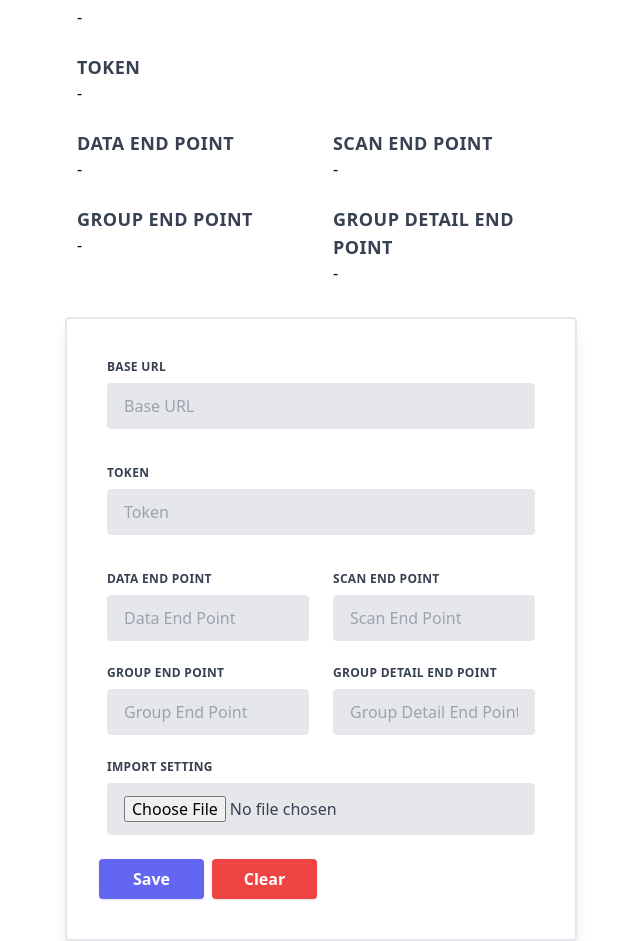
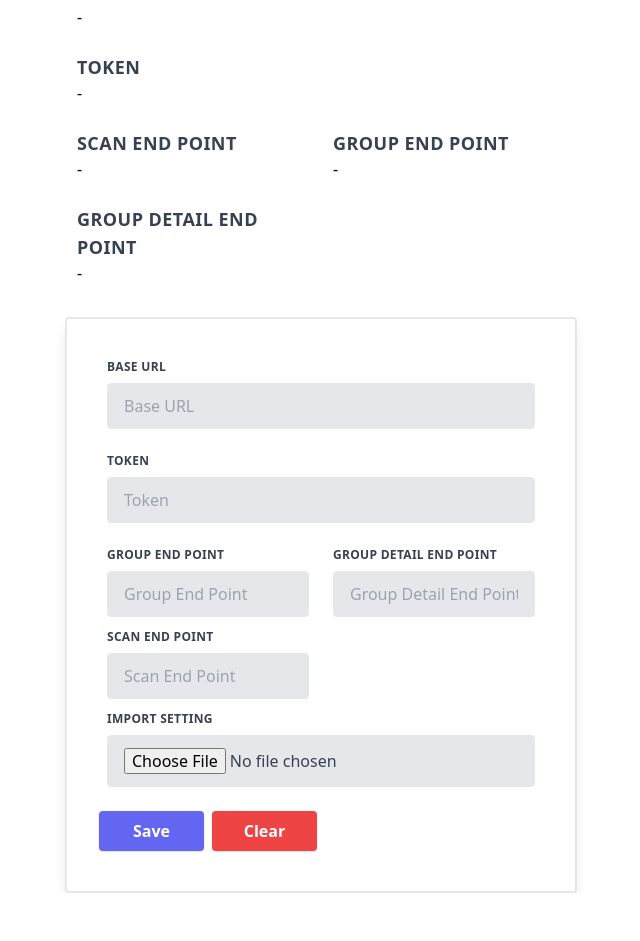
Before and after one commit to tcandra24/qr-code-scanner-react, a React (Vite) app: page /setting in a window 1280 px wide. Shown: the part 163-1104 px from the top of the page, without its empty margins (319-959 px from the left). After the commit the page ends 1056 px from the top, so only its background shows below. Built offline with nearby package versions, Linux system fonts and the light colour scheme.

Commit message:
Rev. Clean Code, Add Component & Install Formik, Yup

```diff
--- a/package.json
+++ b/package.json
@@ -13,10 +13,12 @@
     "@tanstack/react-query": "^5.55.4",
     "@yudiel/react-qr-scanner": "^2.0.8",
     "axios": "^1.7.7",
+    "formik": "^2.4.6",
     "react": "^18.3.1",
     "react-dom": "^18.3.1",
     "react-router-dom": "^6.26.2",
-    "react-toastify": "^10.0.5"
+    "react-toastify": "^10.0.5",
+    "yup": "^1.4.0"
   },
   "devDependencies": {
     "@eslint/js": "^9.9.0",
--- /dev/null
+++ b/src/components/card-image.jsx
@@ -0,0 +1,19 @@
+import { Link } from "react-router-dom";
+
+const CardImage = ({ group }) => {
+  return (
+    <>
+      <div className="lg:w-1/4 w-full rounded overflow-hidden shadow-lg">
+        <Link to={`/group/${group.slug}`} className="w-full">
+          <img className="w-full" src={group.image} alt={group.slug} />
+        </Link>
+        <div className="px-6 py-4">
+          <div className="font-bold text-xl mb-2">{group.name}</div>
+          <p className="text-gray-700 text-base">{group.description}</p>
+        </div>
+      </div>
+    </>
+  );
+};
+
+export default CardImage;
--- /dev/null
+++ b/src/constants/settingTypes.js
@@ -0,0 +1,5 @@
+export const SET_BASE_URL = "SET_BASE_URL";
+export const SET_TOKEN = "SET_TOKEN";
+export const SET_SCAN_END_POINT = "SET_SCAN_END_POINT";
+export const SET_GROUP_END_POINT = "SET_GROUP_END_POINT";
+export const SET_GROUP_DETAIL_END_POINT = "SET_GROUP_DETAIL_END_POINT";
--- /dev/null
+++ b/src/hooks/useSettings.js
@@ -0,0 +1,38 @@
+import { useState } from "react";
+
+const useSettings = () => {
+  const [form, setForm] = useState({
+    base_url: "",
+    token: "",
+    scan_end_point: "",
+    group_end_point: "",
+    group_detail_end_point: "",
+  });
+
+  const handleInputChange = (e) => {
+    const { name, value } = e.target;
+    setForm((prevState) => ({
+      ...prevState,
+      [name]: value,
+    }));
+  };
+
+  const clearForm = () => {
+    setForm({
+      base_url: "",
+      token: "",
+      scan_end_point: "",
+      group_end_point: "",
+      group_detail_end_point: "",
+    });
+  };
+
+  return {
+    form,
+    handleInputChange,
+    setForm,
+    clearForm,
+  };
+};
+
+export default useSettings;
--- a/src/services/api.js
+++ b/src/services/api.js
@@ -1,10 +1,5 @@
 //import axios
 import axios from "axios";
-
-// const Api = axios.create({
-//   //set default endpoint API
-//   baseURL: import.meta.env.VITE_API_URL,
-// });
 
 const Api = (baseUrl) => {
   return axios.create({
--- /dev/null
+++ b/src/utils/dispatchActions.js
@@ -0,0 +1,24 @@
+import {
+  SET_BASE_URL,
+  SET_TOKEN,
+  SET_SCAN_END_POINT,
+  SET_GROUP_END_POINT,
+  SET_GROUP_DETAIL_END_POINT,
+} from "../constants/settingTypes";
+
+export const dispatchAction = (dispatch, key, value) => {
+  const actionTypes = {
+    base_url: SET_BASE_URL,
+    token: SET_TOKEN,
+    scan_end_point: SET_SCAN_END_POINT,
+    group_end_point: SET_GROUP_END_POINT,
+    group_detail_end_point: SET_GROUP_DETAIL_END_POINT,
+  };
+
+  if (value !== undefined) {
+    dispatch({
+      type: actionTypes[key],
+      payload: value,
+    });
+  }
+};
--- /dev/null
+++ b/src/utils/validation.js
@@ -0,0 +1,13 @@
+import * as Yup from "yup";
+
+export const validationSettingSchema = Yup.object({
+  base_url: Yup.string()
+    .url("URL tidak valid")
+    .required("Base URL wajib diisi"),
+  token: Yup.string().required("Token wajib diisi"),
+  scan_end_point: Yup.string().required("Scan End Point wajib diisi"),
+  group_end_point: Yup.string().required("Group End Point wajib diisi"),
+  group_detail_end_point: Yup.string().required(
+    "Group Detail End Point wajib diisi"
+  ),
+});
--- a/src/views/group-data/index.jsx
+++ b/src/views/group-data/index.jsx
@@ -1,23 +1,26 @@
 import DefaultLayout from "../../layouts/Default";
 import { useEffect, useReducer } from "react";
-import { Link } from "react-router-dom";
 import { dataReducer, INITIAL_STATE } from "../../reducers/dataReducer";
 import { useAppState } from "../../providers/appProvider";
 import { toast } from "react-toastify";
+
+// components
+import CardImage from "../../components/card-image";
 
 import api from "../../services/api";
 
 const Index = () => {
   const [stateData, dispatchData] = useReducer(dataReducer, INITIAL_STATE);
-  const { baseUrl, groupEndPoint, groupDetailEndPoint, token } = useAppState();
+  const { base_url, group_end_point, group_detail_end_point, token } =
+    useAppState();
 
   const getData = async () => {
-    if (baseUrl && groupEndPoint && groupDetailEndPoint) {
+    if (base_url && group_end_point && group_detail_end_point) {
       try {
-        const apiService = api(baseUrl);
+        const apiService = api(base_url);
         apiService.defaults.headers.common["Authorization"] = token;
 
-        const { data } = await apiService.get(groupEndPoint);
+        const { data } = await apiService.get(group_end_point);
 
         if (!data.success) {
           throw new Error(data.message);
@@ -43,11 +46,11 @@ const Index = () => {
         {stateData.groups && stateData.groups.length === 0 && (
           <div className="lg:w-1/4 w-full">
             <div
-              class="flex items-center p-4 mb-4 text-sm text-blue-800 rounded-lg bg-blue-50"
+              className="flex items-center p-4 mb-4 text-sm text-blue-800 rounded-lg bg-blue-50"
               role="alert"
             >
               <svg
-                class="flex-shrink-0 inline w-4 h-4 me-3"
+                className="flex-shrink-0 inline w-4 h-4 me-3"
                 aria-hidden="true"
                 xmlns="http://www.w3.org/2000/svg"
                 fill="currentColor"
@@ -55,9 +58,9 @@ const Index = () => {
               >
                 <path d="M10 .5a9.5 9.5 0 1 0 9.5 9.5A9.51 9.51 0 0 0 10 .5ZM9.5 4a1.5 1.5 0 1 1 0 3 1.5 1.5 0 0 1 0-3ZM12 15H8a1 1 0 0 1 0-2h1v-3H8a1 1 0 0 1 0-2h2a1 1 0 0 1 1 1v4h1a1 1 0 0 1 0 2Z" />
               </svg>
-              <span class="sr-only">Info</span>
+              <span className="sr-only">Info</span>
               <div>
-                <span class="font-medium">Info!</span> Group is Empty
+                <span className="font-medium">Info!</span> Group is Empty
               </div>
             </div>
           </div>
@@ -65,19 +68,8 @@ const Index = () => {
 
         {stateData.groups &&
           stateData.groups.length > 0 &&
-          stateData.groups.map((group) => (
-            <div
-              className="lg:w-1/4 w-full rounded overflow-hidden shadow-lg"
-              key={group.id}
-            >
-              <Link to={`/group/${group.slug}`} className="w-full">
-                <img className="w-full" src={group.image} alt={group.slug} />
-              </Link>
-              <div className="px-6 py-4">
-                <div className="font-bold text-xl mb-2">{group.name}</div>
-                <p className="text-gray-700 text-base">{group.description}</p>
-              </div>
-            </div>
+          stateData.groups.map((group, index) => (
+            <CardImage key={index} group={group} />
           ))}
       </div>
     </DefaultLayout>
--- a/src/views/group-data/show.jsx
+++ b/src/views/group-data/show.jsx
@@ -9,16 +9,18 @@ import api from "../../services/api";
 
 const Show = () => {
   const [stateData, dispatchData] = useReducer(dataReducer, INITIAL_STATE);
-  const { baseUrl, groupDetailEndPoint, token } = useAppState();
+  const { base_url, group_detail_end_point, token } = useAppState();
 
   const { slug } = useParams();
 
   const getData = async () => {
     try {
-      const apiService = api(baseUrl);
+      const apiService = api(base_url);
       apiService.defaults.headers.common["Authorization"] = token;
 
-      const { data } = await apiService.get(`${groupDetailEndPoint}/${slug}`);
+      const { data } = await apiService.get(
+        `${group_detail_end_point}/${slug}`
+      );
 
       if (!data.success) {
         throw new Error(data.message);
--- a/src/views/home/index.jsx
+++ b/src/views/home/index.jsx
@@ -13,7 +13,7 @@ const Home = () => {
   const [selectedCamera, setSelectedCamera] = useState("");
   const [resultScan, setResultScan] = useState("");
 
-  const { baseUrl, scanEndPoint, token } = useAppState();
+  const { base_url, scan_end_point, token } = useAppState();
 
   const getDevices = async () => {
     const devices = await navigator.mediaDevices.enumerateDevices();
@@ -40,12 +40,12 @@ const Home = () => {
 
     setResultScan(value);
 
-    if (baseUrl && scanEndPoint) {
+    if (base_url && scan_end_point) {
       try {
-        const apiService = api(baseUrl);
+        const apiService = api(base_url);
         apiService.defaults.headers.common["Authorization"] = token;
 
-        const { data } = await apiService.post(scanEndPoint, {
+        const { data } = await apiService.post(scan_end_point, {
           token: value,
         });
 
--- a/src/views/setting/index.jsx
+++ b/src/views/setting/index.jsx
@@ -1,42 +1,44 @@
-import { useRef, useState } from "react";
+import { useCallback, useRef, useState } from "react";
 import { useAppDispatch } from "../../providers/appProvider";
 import DefaultLayout from "../../layouts/Default";
 import { useAppState } from "../../providers/appProvider";
 
+import { Formik, Form, Field, ErrorMessage } from "formik";
+import { validationSettingSchema } from "../../utils/validation";
+
+import useSettings from "../../hooks/useSettings";
+import { dispatchAction } from "../../utils/dispatchActions";
+
 import { toast } from "react-toastify";
 
 const Setting = () => {
-  const [baseUrl, setBaseUrl] = useState("");
-  const [token, setToken] = useState("");
-  const [dataEndPoint, setDataEndPoint] = useState("");
-  const [scanEndPoint, setScanEndPoint] = useState("");
-  const [groupEndPoint, setGroupEndPoint] = useState("");
-  const [groupDetailEndPoint, setGroupDetailEndPoint] = useState("");
+  const { clearForm, form } = useSettings();
 
   const fileInput = useRef("");
+  const dispatch = useAppDispatch();
 
-  const dispatch = useAppDispatch();
   const {
-    baseUrl: baseUrlState,
-    token: tokenState,
-    dataEndPoint: dataEndPointState,
-    scanEndPoint: scanEndPointState,
-    groupEndPoint: groupEndPointState,
-    groupDetailEndPoint: groupDetailEndPointState,
+    base_url: base_url_state,
+    token: token_state,
+    scan_end_point: scan_end_point_state,
+    group_end_point: group_end_point_state,
+    group_detail_end_point: group_detail_end_point_state,
   } = useAppState();
 
-  const readFile = (files) => {
+  const readFile = (files, setFieldValue) => {
     const fileReader = new FileReader();
     fileReader.onloadend = () => {
       try {
         const jsonData = JSON.parse(fileReader.result);
 
-        setBaseUrl(jsonData.baseUrl);
-        setToken(jsonData.token);
-        setDataEndPoint(jsonData.dataEndPoint);
-        setScanEndPoint(jsonData.scanEndPoint);
-        setGroupEndPoint(jsonData.groupEndPoint);
-        setGroupDetailEndPoint(jsonData.groupDetailEndPoint);
+        setFieldValue("base_url", jsonData.base_url);
+        setFieldValue("token", jsonData.token);
+        setFieldValue("scan_end_point", jsonData.scan_end_point);
+        setFieldValue("group_end_point", jsonData.group_end_point);
+        setFieldValue(
+          "group_detail_end_point",
+          jsonData.group_detail_end_point
+        );
       } catch (error) {
         toast.error(error.message);
       }
@@ -45,106 +47,28 @@ const Setting = () => {
     fileReader.readAsText(files.current.files[0], "UTF-8");
   };
 
-  const submit = (e) => {
-    e.preventDefault();
-
-    if (baseUrl) {
-      dispatch({
-        type: "SET_BASE_URL",
-        payload: baseUrl,
+  const handleSubmit = useCallback(
+    (values, { resetForm }) => {
+      Object.keys(values).forEach((key) => {
+        if (values[key]) {
+          dispatchAction(dispatch, key, values[key]);
+        }
       });
 
-      setBaseUrl("");
-    }
+      resetForm();
+      fileInput.current.value = "";
+    },
+    [dispatch]
+  );
 
-    if (token) {
-      dispatch({
-        type: "SET_TOKEN",
-        payload: token,
+  const clear = useCallback(() => {
+    Object.keys(form).forEach((key) => {
+      dispatchAction(dispatch, key, null);
     });
 
-      setToken("");
-    }
-
-    if (dataEndPoint) {
-      dispatch({
-        type: "SET_DATA_END_POINT",
-        payload: dataEndPoint,
-      });
-
-      setDataEndPoint("");
-    }
-
-    if (scanEndPoint) {
-      dispatch({
-        type: "SET_SCAN_END_POINT",
-        payload: scanEndPoint,
-      });
-
-      setScanEndPoint("");
-    }
-
-    if (groupEndPoint) {
-      dispatch({
-        type: "SET_GROUP_END_POINT",
-        payload: groupEndPoint,
-      });
-
-      setGroupEndPoint("");
-    }
-
-    if (groupDetailEndPoint) {
-      dispatch({
-        type: "SET_GROUP_DETAIL_END_POINT",
-        payload: groupDetailEndPoint,
-      });
-
-      setGroupDetailEndPoint("");
-    }
-
+    clearForm();
     fileInput.current.value = "";
-  };
-
-  const clear = () => {
-    dispatch({
-      type: "SET_BASE_URL",
-      payload: "",
-    });
-
-    dispatch({
-      type: "SET_TOKEN",
-      payload: "",
-    });
-
-    dispatch({
-      type: "SET_DATA_END_POINT",
-      payload: "",
-    });
-
-    dispatch({
-      type: "SET_SCAN_END_POINT",
-      payload: "",
-    });
-
-    dispatch({
-      type: "SET_GROUP_END_POINT",
-      payload: "",
-    });
-
-    dispatch({
-      type: "SET_GROUP_DETAIL_END_POINT",
-      payload: "",
-    });
-
-    setBaseUrl("");
-    setToken("");
-    setDataEndPoint("");
-    setScanEndPoint("");
-    setGroupEndPoint("");
-    setGroupDetailEndPoint("");
-
-    fileInput.current.value = "";
-  };
+  }, [dispatch, form, clearForm]);
 
   return (
     <>
@@ -156,69 +80,70 @@ const Setting = () => {
                 <h3 className="uppercase tracking-wide text-gray-700 text-lg font-bold">
                   Base URL
                 </h3>
-                <p className="text-base">{baseUrlState ? baseUrlState : "-"}</p>
+                <p className="text-base">{base_url_state ?? "-"}</p>
               </div>
               <div className="w-full px-3 mb-6 md:mb-0 p-3">
                 <h3 className="uppercase tracking-wide text-gray-700 text-lg font-bold">
                   Token
                 </h3>
-                <p className="break-all">{tokenState ? tokenState : "-"}</p>
-              </div>
-              <div className="w-full md:w-1/2 px-3 mb-6 md:mb-0 p-3">
-                <h3 className="uppercase tracking-wide text-gray-700 text-lg font-bold">
-                  Data End Point
-                </h3>
-                <p className="text-base">
-                  {dataEndPointState ? dataEndPointState : "-"}
-                </p>
+                <p className="break-all">{token_state ?? "-"}</p>
               </div>
               <div className="w-full md:w-1/2 px-3 mb-6 md:mb-0 p-3">
                 <h3 className="uppercase tracking-wide text-gray-700 text-lg font-bold">
                   Scan End Point
                 </h3>
-                <p className="text-base">
-                  {scanEndPointState ? scanEndPointState : "-"}
-                </p>
+                <p className="text-base">{scan_end_point_state ?? "-"}</p>
               </div>
               <div className="w-full md:w-1/2 px-3 mb-6 md:mb-0 p-3">
                 <h3 className="uppercase tracking-wide text-gray-700 text-lg font-bold">
                   Group End Point
                 </h3>
-                <p className="text-base">
-                  {groupEndPointState ? groupEndPointState : "-"}
-                </p>
+                <p className="text-base">{group_end_point_state ?? "-"}</p>
               </div>
               <div className="w-full md:w-1/2 px-3 mb-6 md:mb-0 p-3">
                 <h3 className="uppercase tracking-wide text-gray-700 text-lg font-bold">
                   Group Detail End Point
                 </h3>
                 <p className="text-base">
-                  {groupDetailEndPointState ? groupDetailEndPointState : "-"}
+                  {group_detail_end_point_state ?? "-"}
                 </p>
               </div>
             </div>
           </div>
         </div>
         <div className="max-w-lg rounded mx-auto overflow-hidden shadow-lg p-10 border-2">
-          <form className="w-full max-w-lg" onSubmit={submit}>
+          <Formik
+            initialValues={form}
+            validationSchema={validationSettingSchema}
+            onSubmit={handleSubmit}
+          >
+            {({ setFieldValue }) => (
+              <Form className="w-full max-w-lg">
+                {/* Base URL */}
                 <div className="flex flex-wrap -mx-3 mb-6">
                   <div className="w-full px-3">
                     <label
                       className="block uppercase tracking-wide text-gray-700 text-xs font-bold mb-2"
-                  htmlFor="base-url"
+                      htmlFor="baseUrl"
                     >
                       Base URL
                     </label>
-                <input
-                  className="appearance-none block w-full bg-gray-200 text-gray-700 border border-gray-200 rounded py-3 px-4 mb-3 leading-tight focus:outline-none focus:bg-white focus:border-gray-500"
-                  id="base-url"
+                    <Field
+                      className="appearance-none block w-full bg-gray-200 text-gray-700 border border-gray-200 rounded py-3 px-4 leading-tight focus:outline-none focus:bg-white focus:border-gray-500"
+                      id="baseUrl"
+                      name="base_url"
                       type="text"
-                  onChange={(e) => setBaseUrl(e.target.value)}
-                  value={baseUrl}
                       placeholder="Base URL"
+                    />
+                    <ErrorMessage
+                      name="base_url"
+                      component="div"
+                      className="text-red-500 text-xs italic"
                     />
                   </div>
                 </div>
+
+                {/* Token */}
                 <div className="flex flex-wrap -mx-3 mb-6">
                   <div className="w-full px-3">
                     <label
@@ -227,84 +152,90 @@ const Setting = () => {
                     >
                       Token
                     </label>
-                <input
-                  className="appearance-none block w-full bg-gray-200 text-gray-700 border border-gray-200 rounded py-3 px-4 mb-3 leading-tight focus:outline-none focus:bg-white focus:border-gray-500"
+                    <Field
+                      className="appearance-none block w-full bg-gray-200 text-gray-700 border border-gray-200 rounded py-3 px-4 leading-tight focus:outline-none focus:bg-white focus:border-gray-500"
                       id="token"
+                      name="token"
                       type="text"
-                  onChange={(e) => setToken(e.target.value)}
-                  value={token}
                       placeholder="Token"
+                    />
+                    <ErrorMessage
+                      name="token"
+                      component="div"
+                      className="text-red-500 text-xs italic"
                     />
                   </div>
                 </div>
+
+                {/* Group End Point & Group Detail End Point */}
                 <div className="flex flex-wrap -mx-3 mb-3">
                   <div className="w-full md:w-1/2 px-3 mb-6 md:mb-0">
                     <label
                       className="block uppercase tracking-wide text-gray-700 text-xs font-bold mb-2"
-                  htmlFor="data-end-point"
+                      htmlFor="groupEndPoint"
                     >
-                  Data End Point
+                      Group End Point
                     </label>
-                <input
-                  className="appearance-none block w-full bg-gray-200 text-gray-700 border rounded py-3 px-4 mb-3 leading-tight focus:outline-none focus:bg-white"
-                  id="data-end-point"
+                    <Field
+                      className="appearance-none block w-full bg-gray-200 text-gray-700 border rounded py-3 px-4 leading-tight focus:outline-none focus:bg-white"
+                      id="groupEndPoint"
+                      name="group_end_point"
                       type="text"
-                  onChange={(e) => setDataEndPoint(e.target.value)}
-                  value={dataEndPoint}
-                  placeholder="Data End Point"
+                      placeholder="Group End Point"
+                    />
+                    <ErrorMessage
+                      name="group_end_point"
+                      component="div"
+                      className="text-red-500 text-xs italic"
                     />
                   </div>
                   <div className="w-full md:w-1/2 px-3">
                     <label
                       className="block uppercase tracking-wide text-gray-700 text-xs font-bold mb-2"
-                  htmlFor="scan-end-point"
+                      htmlFor="groupDetailEndPoint"
+                    >
+                      Group Detail End Point
+                    </label>
+                    <Field
+                      className="appearance-none block w-full bg-gray-200 text-gray-700 border border-gray-200 rounded py-3 px-4 leading-tight focus:outline-none focus:bg-white focus:border-gray-500"
+                      id="groupDetailEndPoint"
+                      name="group_detail_end_point"
+                      type="text"
+                      placeholder="Group Detail End Point"
+                    />
+                    <ErrorMessage
+                      name="group_detail_end_point"
+                      component="div"
+                      className="text-red-500 text-xs italic"
+                    />
+                  </div>
+                </div>
+
+                {/* Data End Point & Scan End Point */}
+                <div className="flex flex-wrap -mx-3 mb-3">
+                  <div className="w-full md:w-1/2 px-3">
+                    <label
+                      className="block uppercase tracking-wide text-gray-700 text-xs font-bold mb-2"
+                      htmlFor="scanEndPoint"
                     >
                       Scan End Point
                     </label>
-                <input
+                    <Field
                       className="appearance-none block w-full bg-gray-200 text-gray-700 border border-gray-200 rounded py-3 px-4 leading-tight focus:outline-none focus:bg-white focus:border-gray-500"
-                  id="scan-end-point"
+                      id="scanEndPoint"
+                      name="scan_end_point"
                       type="text"
-                  onChange={(e) => setScanEndPoint(e.target.value)}
-                  value={scanEndPoint}
                       placeholder="Scan End Point"
+                    />
+                    <ErrorMessage
+                      name="scan_end_point"
+                      component="div"
+                      className="text-red-500 text-xs italic"
                     />
                   </div>
                 </div>
-            <div className="flex flex-wrap -mx-3 mb-3">
-              <div className="w-full md:w-1/2 px-3 mb-6 md:mb-0">
-                <label
-                  className="block uppercase tracking-wide text-gray-700 text-xs font-bold mb-2"
-                  htmlFor="group-end-point"
-                >
-                  Group End Point
-                </label>
-                <input
-                  className="appearance-none block w-full bg-gray-200 text-gray-700 border rounded py-3 px-4 mb-3 leading-tight focus:outline-none focus:bg-white"
-                  id="group-end-point"
-                  type="text"
-                  onChange={(e) => setGroupEndPoint(e.target.value)}
-                  value={groupEndPoint}
-                  placeholder="Group End Point"
-                />
-              </div>
-              <div className="w-full md:w-1/2 px-3">
-                <label
-                  className="block uppercase tracking-wide text-gray-700 text-xs font-bold mb-2"
-                  htmlFor="group-detail-end-point"
-                >
-                  Group Detail End Point
-                </label>
-                <input
-                  className="appearance-none block w-full bg-gray-200 text-gray-700 border border-gray-200 rounded py-3 px-4 leading-tight focus:outline-none focus:bg-white focus:border-gray-500"
-                  id="group-detail-end-point"
-                  type="text"
-                  onChange={(e) => setGroupDetailEndPoint(e.target.value)}
-                  value={groupDetailEndPoint}
-                  placeholder="Group Detail End Point"
-                />
-              </div>
-            </div>
+
+                {/* Import Setting */}
                 <div className="flex flex-wrap -mx-3 mb-3">
                   <div className="w-full px-3">
                     <label
@@ -318,12 +249,14 @@ const Setting = () => {
                       id="file-setting"
                       type="file"
                       ref={fileInput}
-                  onChange={() => readFile(fileInput)}
+                      onChange={() => readFile(fileInput, setFieldValue)}
                       placeholder="File Setting"
                       accept="application/JSON"
                     />
                   </div>
                 </div>
+
+                {/* Buttons */}
                 <div className="flex flex-wrap -mx-3 mt-3 justify-start">
                   <div className="w-full md:w-1/4 px-1 mb-6 md:mb-0">
                     <button
@@ -343,7 +276,9 @@ const Setting = () => {
                     </button>
                   </div>
                 </div>
-          </form>
+              </Form>
+            )}
+          </Formik>
         </div>
       </DefaultLayout>
     </>
```
Also changed, not shown: src/providers/appProvider.jsx (+9 -9 lines), 1 other file (tests, documents, lock files or other folders). Lines whose indentation alone changed are shown as unchanged.
